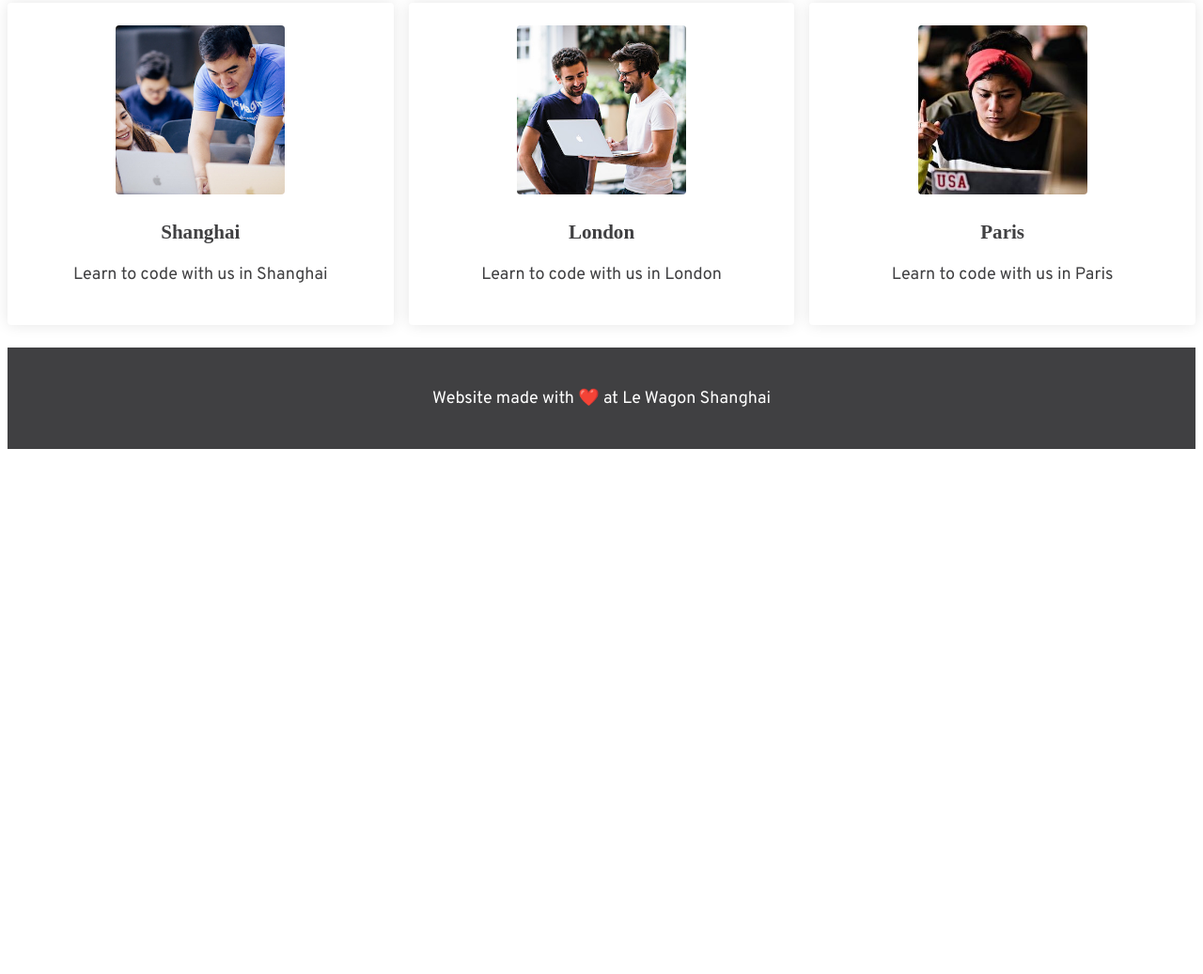
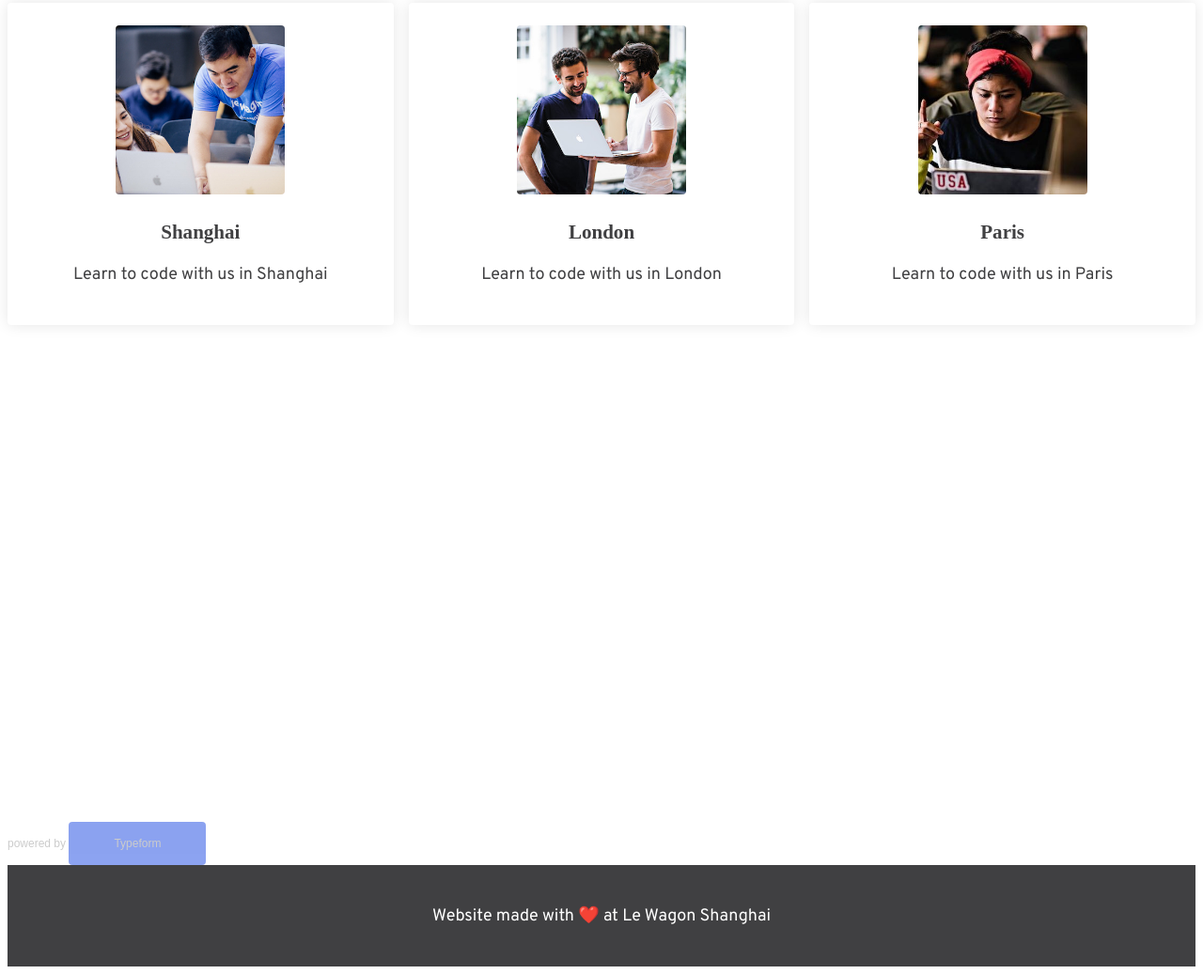
Before and after one commit to bmartinsh/landingoneday, a plain HTML site: page index.html in a window 1280 px wide. Shown: the part 616-1653 px from the top of the page at 94% size. Before the commit the page ends 1102 px from the top, so only its background shows below. Drawn offline with Linux system fonts and the light colour scheme; a script that the page names is missing; a web font is replaced by a local one.

Commit message:
Update index.html

```diff
--- a/index.html
+++ b/index.html
@@ -44,6 +44,8 @@
 			</div>
 		</div>
 </div>
+<div class="typeform-widget" data-url="https://benjamin248813.typeform.com/to/J9qtSh" style="width: 100%; height: 500px;"></div> <script> (function() { var qs,js,q,s,d=document, gi=d.getElementById, ce=d.createElement, gt=d.getElementsByTagName, id="typef_orm", b="https://embed.typeform.com/"; if(!gi.call(d,id)) { js=ce.call(d,"script"); js.id=id; js.src=b+"embed.js"; q=gt.call(d,"script")[0]; q.parentNode.insertBefore(js,q) } })() </script> <div style="font-family: Sans-Serif;font-size: 12px;color: #999;opacity: 0.5; padding-top: 5px;"> powered by <a href="https://admin.typeform.com/signup?utm_campaign=J9qtSh&utm_source=typeform.com-01E8E7X1FNDAHBCMVC0E165YEV-free&utm_medium=typeform&utm_content=typeform-embedded-poweredbytypeform&utm_term=EN" style="color: #999" target="_blank">Typeform</a> </div>
+
   <!-- Footer section -->
 <div class="footer">
 	<p>Website made with ❤️ at Le Wagon Shanghai</p>
```
